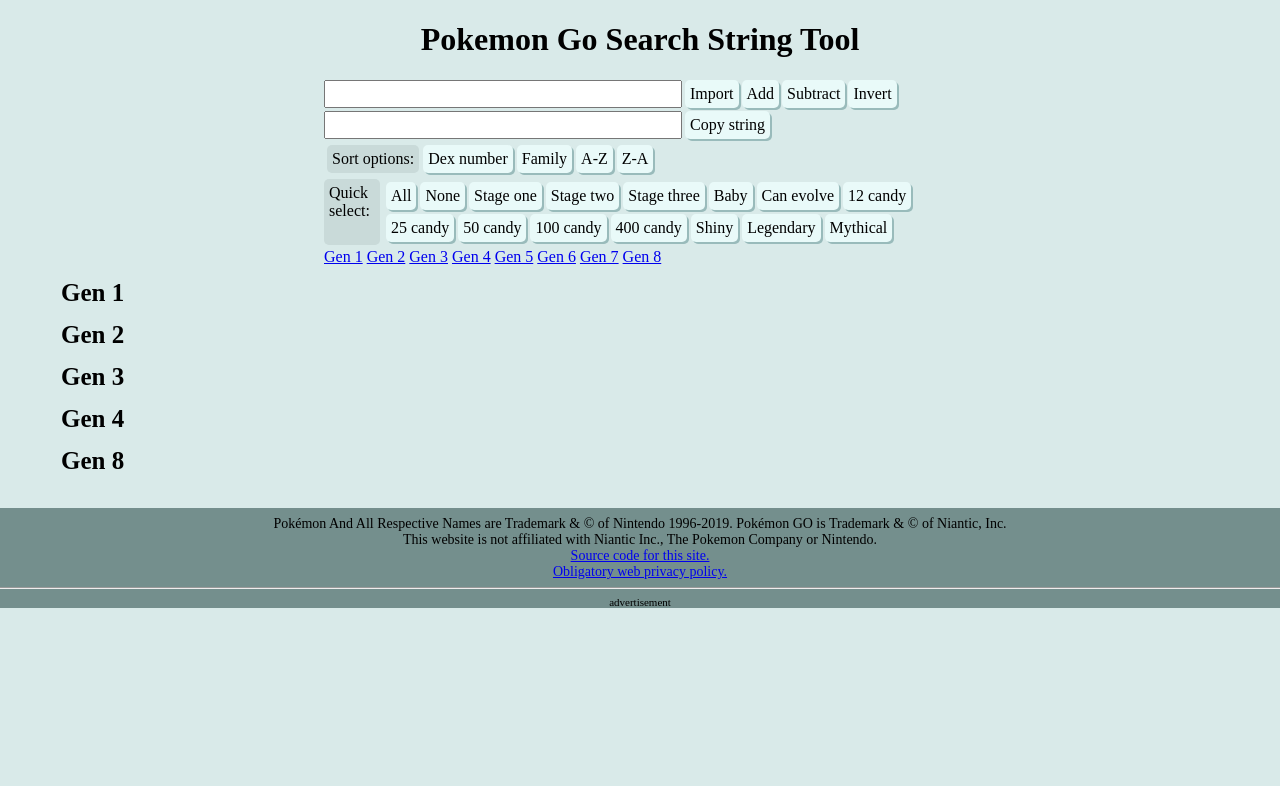
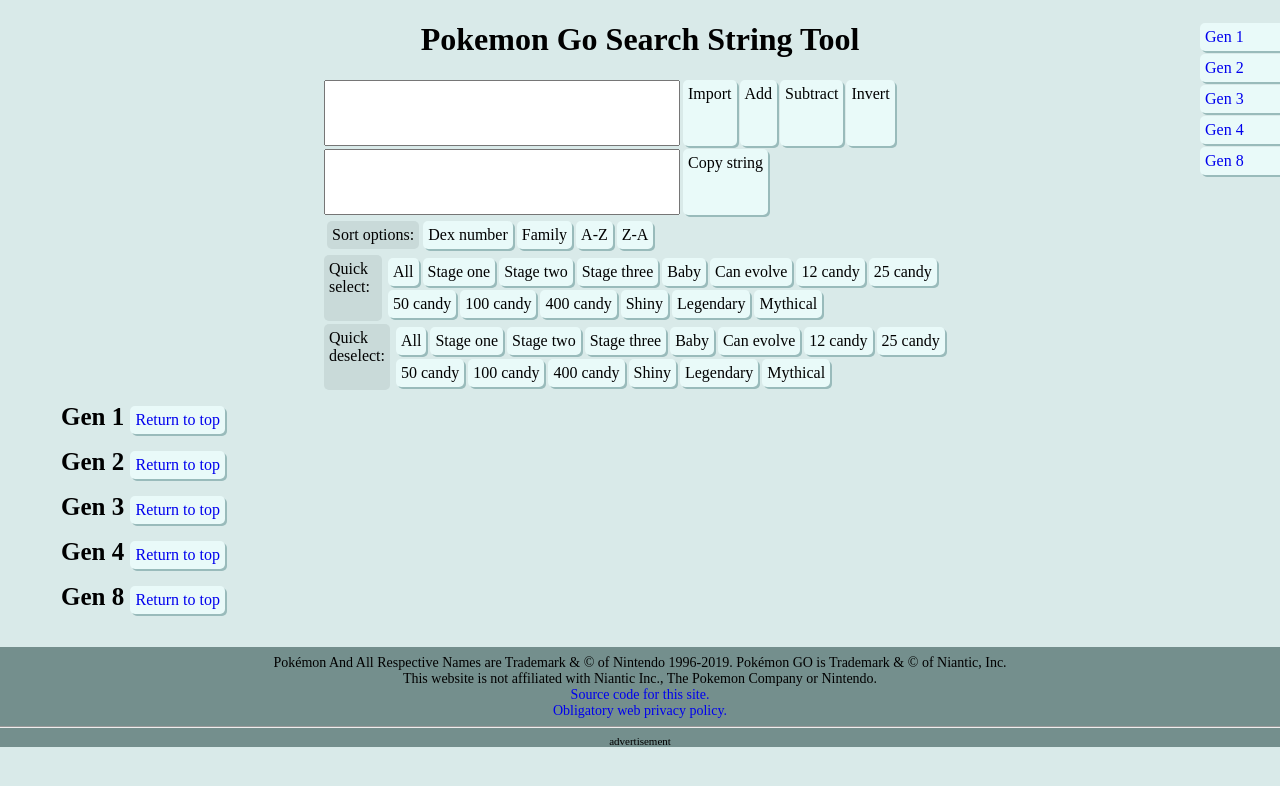
Before and after one commit to Davidy22/pogoStringGen, a Flask app: template templates/index.html in a window 1280 px wide. Shown: the top 786 px of the page. Run offline with Flask 2, Linux system fonts and the light colour scheme; the template is opened without the code that fills it, so the values that code supplies are empty.

Commit message:
navigation buttons

```diff
--- a/static/css/style.css
+++ b/static/css/style.css
@@ -14,8 +14,10 @@ footer {
 	margin-top: 30px;
 }
 
-input {
+textarea {
 	width: 350px;
+	height:60px;
+	resize:none;
 }
 
 #controls {
@@ -61,6 +63,9 @@ input {
     border-radius: 5px;
     border-width: 0;
 	box-shadow: 2px 2px #9BB;
+	font-size: 16px;
+	font-weight: normal;
+	display:inline-block;
 }
 
 
@@ -154,4 +159,32 @@ body {
 	font-size: 11px;
 	margin: 0 auto;
 	text-align: center;
+	width: 40%;
 }
+
+#gen-nav {
+	width: 5em;
+    position: absolute;
+    right: 0;
+    top: 20px;
+}
+
+.gen-nav-button {
+    background-color: #E9FAF9;
+    padding: 5px;
+    border-spacing: 10px 10px;
+    border-width: 0;
+	box-shadow: 2px 2px #9BB;
+	margin-top: 3px;
+	border-top-left-radius: 5px;
+	border-bottom-left-radius: 5px;
+}
+
+.gen-nav-button:active {
+	background-color: #A9CAC9;
+}
+
+a {
+	text-decoration: none;
+	outline: 0;
+}
--- a/static/js/scripts.js
+++ b/static/js/scripts.js
@@ -152,6 +152,14 @@ function selectStage(stage) {
 	});
 	getResult();
 }
+function deselectStage(stage) {
+	$(".pokemon").each(function (){
+		if ($(this).data("stage") == stage) {
+			$(this).removeClass("select")
+		}
+	});
+	getResult();
+}
 
 
 $( document ).ready(function(){
--- a/templates/index.html
+++ b/templates/index.html
@@ -9,17 +9,60 @@
 
 {% block content %}
 <script type=text/javascript src="{{url_for('static', filename='js/scripts.js') }}"></script>
+<div id="gen-nav">
+	<a href="#Gen1">
+		<div class="gen-nav-button">
+			Gen 1
+		</div>
+	</a>
+	<a href="#Gen2">
+		<div class="gen-nav-button">
+			Gen 2
+		</div>
+	</a>
+	<a href="#Gen3">
+		<div class="gen-nav-button">
+			Gen 3
+		</div>
+	</a>
+	<a href="#Gen4">
+		<div class="gen-nav-button">
+			Gen 4
+		</div>
+	</a>
+	<a href="#Gen5" class="not-in-game">
+		<div class="gen-nav-button">
+			Gen 5
+		</div>
+	</a>
+	<a href="#Gen6" class="not-in-game">
+		<div class="gen-nav-button">
+			Gen 6
+		</div>
+	</a>
+	<a href="#Gen7" class="not-in-game">
+		<div class="gen-nav-button">
+			Gen 7
+		</div>
+	</a>
+	<a href="#Gen8">
+		<div class="gen-nav-button">
+			Gen 8
+		</div>
+	</a>
+</div>
 
 <div id="controls">
 	<div class="control-row">
-		<input type="text" id=importBox> </textarea>
-		<div class="button" id=import>Import</div>
-		<div class="button" id=add>Add</div>
-		<div class="button" id=sub>Subtract</div>
-		<div class="button" id=invert>Invert</div>
+		<textarea id="importBox"> </textarea>
+		<div class="button" id="import">Import</div>
+		<div class="button" id="add">Add</div>
+		<div class="button" id="sub">Subtract</div>
+		<div class="button" id="invert">Invert</div>
 	</div>
 	<div class="control-row">
-		<input type="text" value="" id="result" readonly> </textarea>
+
+		<textarea id="result" readonly> </textarea>
 		<div class="button" onclick="copy()">Copy string</div>
 	</div>
 	<div class="control-row">
@@ -35,7 +78,6 @@
 		<div class="textLabel">Quick select:</div>
 		<div class="button-box">
 			<div class="button" onclick="selectPokemon('.pokemon')">All</div>
-			<div class="button" onclick="deselectPokemon('.pokemon')">None</div>
 			<div class="button" onclick="selectStage(1)">Stage one</div>
 			<div class="button" onclick="selectStage(2)">Stage two</div>
 			<div class="button" onclick="selectStage(3)">Stage three</div>
@@ -51,16 +93,26 @@
 			<div class="button" onclick="selectPokemon('.mythical')">Mythical</div>
 		</div>
 	</div>
-	<div>
-		<a href="#Gen1">Gen 1</a>
-		<a href="#Gen2">Gen 2</a>
-		<a href="#Gen3">Gen 3</a>
-		<a href="#Gen4">Gen 4</a>
-		<a href="#Gen5">Gen 5</a>
-		<a href="#Gen6">Gen 6</a>
-		<a href="#Gen7">Gen 7</a>
-		<a href="#Gen8">Gen 8</a>
+	<div class="control-row">
+		<div class="textLabel">Quick deselect:</div>
+		<div class="button-box">
+			<div class="button" onclick="deselectPokemon('.pokemon')">All</div>
+			<div class="button" onclick="deselectStage(1)">Stage one</div>
+			<div class="button" onclick="deselectStage(2)">Stage two</div>
+			<div class="button" onclick="deselectStage(3)">Stage three</div>
+			<div class="button" onclick="deselectPokemon('.baby')">Baby</div>
+			<div class="button" onclick="deselectPokemon('.can-evolve')">Can evolve</div>
+			<div class="button" onclick="deselectPokemon('.12-candy')">12 candy</div>
+			<div class="button" onclick="deselectPokemon('.25-candy')">25 candy</div>
+			<div class="button" onclick="deselectPokemon('.50-candy')">50 candy</div>
+			<div class="button" onclick="deselectPokemon('.100-candy')">100 candy</div>
+			<div class="button" onclick="deselectPokemon('.400-candy')">400 candy</div>
+			<div class="button" onclick="deselectPokemon('.shiny')">Shiny</div>
+			<div class="button" onclick="deselectPokemon('.legendary')">Legendary</div>
+			<div class="button" onclick="deselectPokemon('.mythical')">Mythical</div>
+		</div>
 	</div>
+
 </div>
 
 
@@ -73,14 +125,14 @@
 
 	</div>
 	{% endfor %}
-	<div id="Gen1" class="hide gen-header list-item" data-family=0.5 data-dex=0.5>Gen 1</div>
-	<div id="Gen2" class="hide gen-header list-item" data-family=78.5 data-dex=151.5>Gen 2</div>
-	<div id="Gen3" class="hide gen-header list-item" data-family=129.5 data-dex=251.5>Gen 3</div>
-	<div id="Gen4" class="hide gen-header list-item" data-family=202.5 data-dex=386.5>Gen 4</div>
-	<div id="Gen5" class="hide gen-header list-item not-in-game" data-family=254.5 data-dex=493.5>Gen 5</div>
-	<div id="Gen6" class="hide gen-header list-item not-in-game" data-family=336.5 data-dex=649.5>Gen 6</div>
-	<div id="Gen7" class="hide gen-header list-item not-in-game" data-family=373.5 data-dex=721.5>Gen 7</div>
-	<div id="Gen8" class="hide gen-header list-item" data-family=427.5 data-dex=807.5>Gen 8</div>
+	<div id="Gen1" class="hide gen-header list-item" data-family=0.5 data-dex=0.5>Gen 1 <a href="#"><div class="button">Return to top</div></a></div>
+	<div id="Gen2" class="hide gen-header list-item" data-family=78.5 data-dex=151.5>Gen 2 <a href="#"><div class="button">Return to top</div></a></div>
+	<div id="Gen3" class="hide gen-header list-item" data-family=129.5 data-dex=251.5>Gen 3 <a href="#"><div class="button">Return to top</div></a></div>
+	<div id="Gen4" class="hide gen-header list-item" data-family=202.5 data-dex=386.5>Gen 4 <a href="#"><div class="button">Return to top</div></a></div>
+	<div id="Gen5" class="hide gen-header list-item not-in-game" data-family=254.5 data-dex=493.5>Gen 5 <a href="#"><div class="button">Return to top</div></a></div>
+	<div id="Gen6" class="hide gen-header list-item not-in-game" data-family=336.5 data-dex=649.5>Gen 6 <a href="#"><div class="button">Return to top</div></a></div>
+	<div id="Gen7" class="hide gen-header list-item not-in-game" data-family=373.5 data-dex=721.5>Gen 7 <a href="#"><div class="button">Return to top</div></a></div>
+	<div id="Gen8" class="hide gen-header list-item" data-family=427.5 data-dex=807.5>Gen 8 <a href="#"><div class="button">Return to top</div></a></div>
 
 </div>
 {% endblock %}
--- a/templates/template.html
+++ b/templates/template.html
@@ -22,8 +22,6 @@
 	</head>
 	<body>
 		{% block content %}{% endblock %}
-	</body>
-
 	<footer>
 		<span>Pokémon And All Respective Names are Trademark & © of Nintendo 1996-2019. Pokémon GO is Trademark & © of Niantic, Inc.</span><br>
 		<span>This website is not affiliated with Niantic Inc., The Pokemon Company or Nintendo.</span><br>
@@ -35,4 +33,7 @@
 			<script data-cfasync='false' type='text/javascript' src='//p354211.clksite.com/adServe/banners?tid=354211_693092_0'></script>
 		</div>
 	</footer>
+	</body>
+
+
 </html>
```
